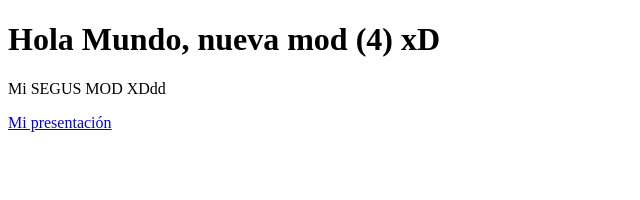
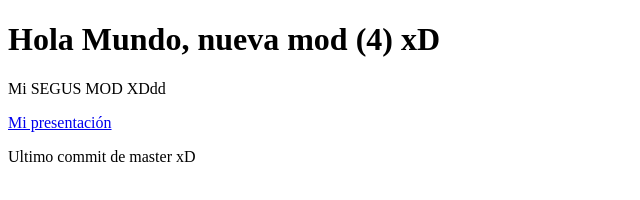
Before and after one commit to 20203tn127/aweb.4.git01, a plain HTML site: page index.html in a window 1280 px wide. Shown: the whole page, without its empty margins (0-640 px from the left). Drawn offline with Linux system fonts and the light colour scheme.

Commit message:
Ultimo commit master

```diff
--- a/index.html
+++ b/index.html
@@ -10,7 +10,7 @@
     <h1>Hola Mundo, nueva mod (4) xD</h1>
     <p>Mi SEGUS MOD XDdd</p>
     <a href="presentacion.html"> Mi presentación</a>
-
+    <p>Ultimo commit de master xD</p>
 
 
 </body>
```
